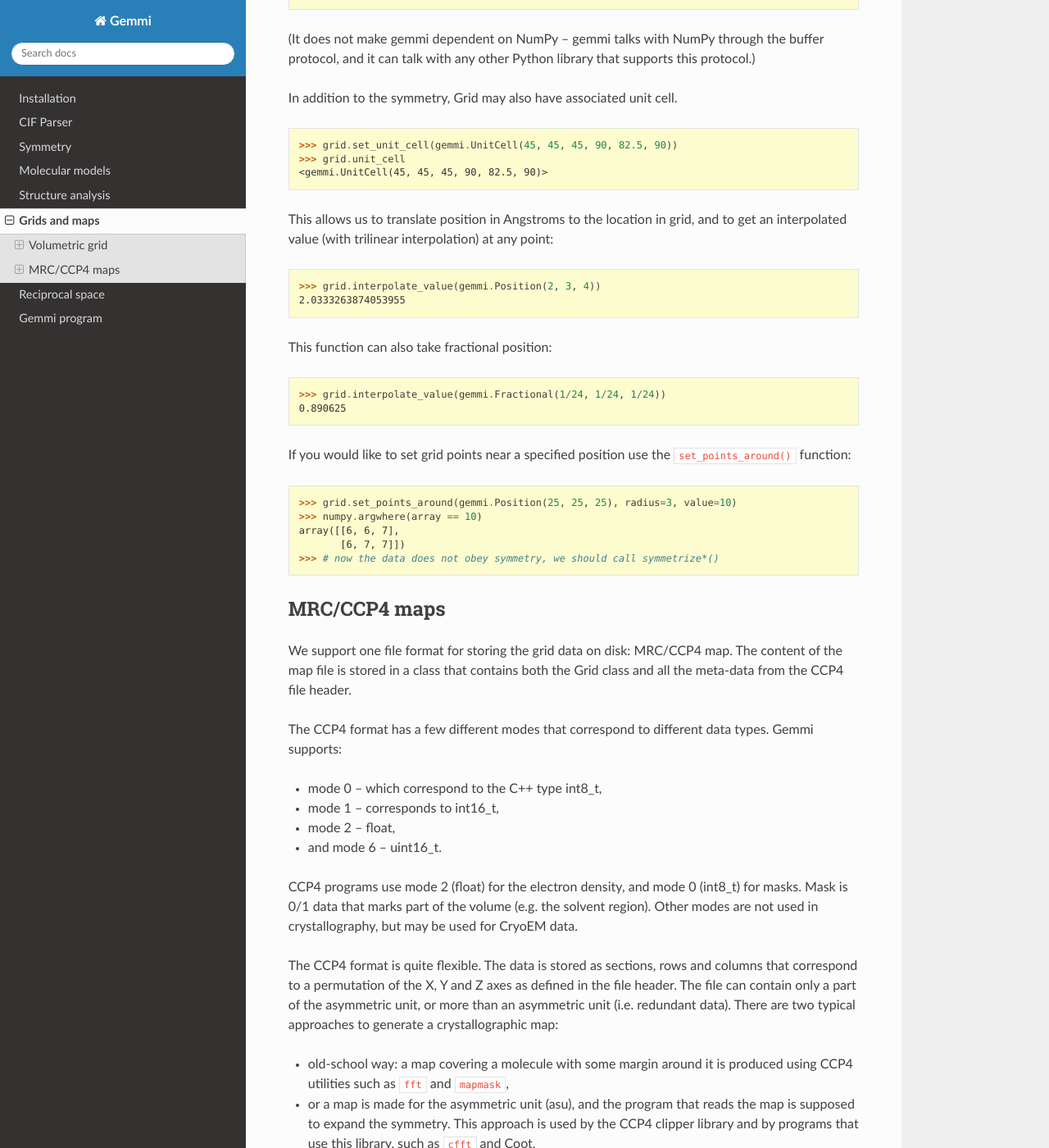
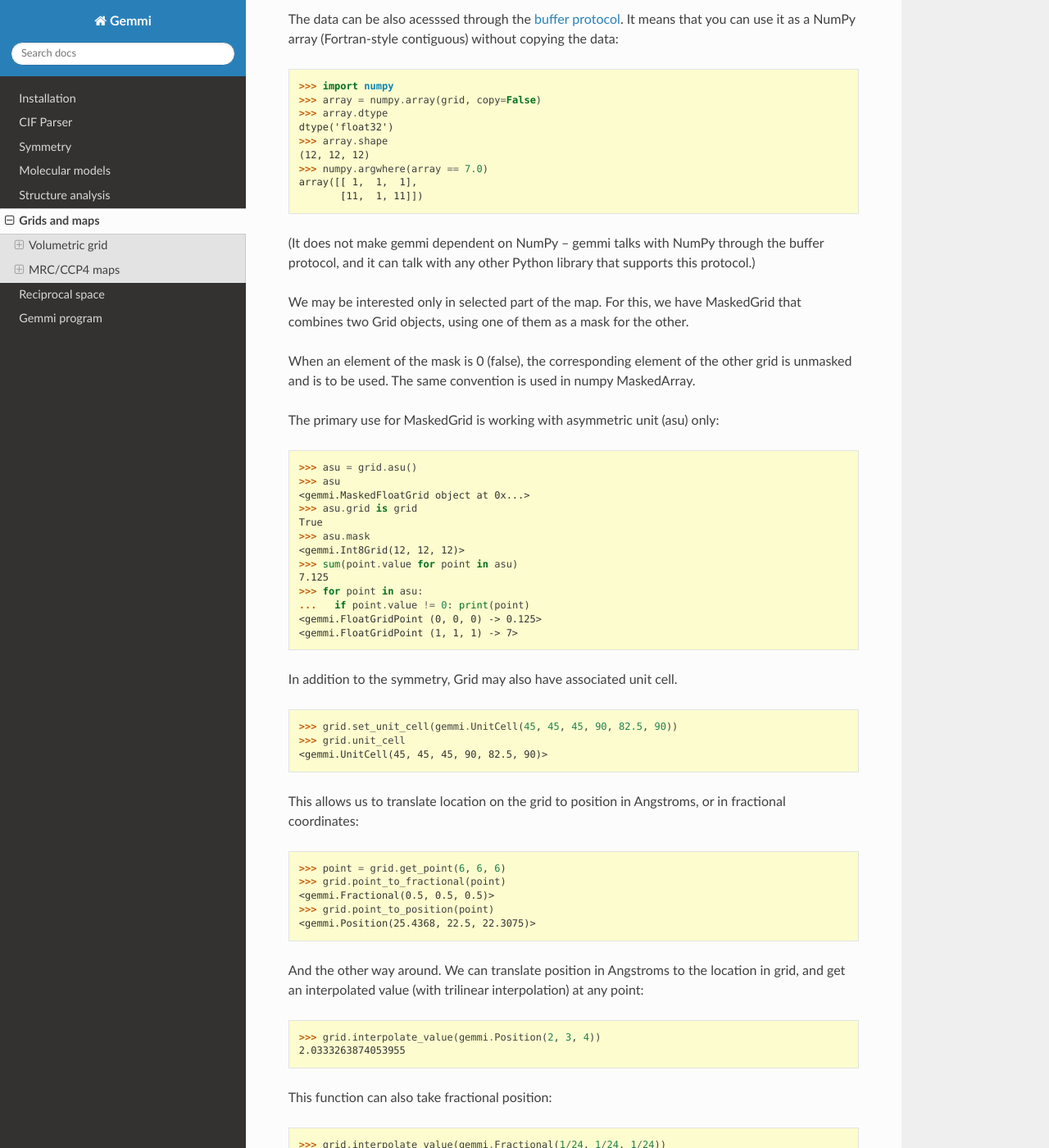
Before and after one commit to project-gemmi/gemmi, a Sphinx documentation site: the page built from docs/grid.rst, in a window 1280 px wide and 1400 px high, scrolled down 2424 px. Shown: the whole window at 82% size. Built offline with Sphinx 7.4.7 and the Read the Docs theme 2.0.0, drawn with Linux system fonts in a browser that asks for light colours; some of the changed text lies outside the part shown.

Commit message:
grid: added MaskedGrid, Grid::Point and a few methods

```diff
--- a/docs/grid.rst
+++ b/docs/grid.rst
@@ -95,11 +95,25 @@ it understands crystallographic symmetry.
 
   >>> grid.spacegroup = gemmi.find_spacegroup_by_name('P2')
   >>> grid.set_value(0, 0, 0, 0.125)  # a special position
-  >>> sum(grid)  # for now only two points: 7.0 + 0.125
+  >>> grid.sum()  # for now only two points: 7.0 + 0.125
   7.125
   >>> grid.symmetrize_max()  # applying symmetry
-  >>> sum(grid)  # one point gets duplicated, the other is on rotation axis
+  >>> grid.sum()  # one point got duplicated, the other is on rotation axis
   14.125
+  >>> for point in grid:
+  ...   if point.value != 0.: print(point)
+  <gemmi.FloatGridPoint (0, 0, 0) -> 0.125>
+  <gemmi.FloatGridPoint (1, 1, 1) -> 7>
+  <gemmi.FloatGridPoint (11, 1, 11) -> 7>
+
+The point that you get when iterating over grid has four properties:
+
+.. doctest::
+
+  >>> grid.get_point(0, 0, 0)
+  <gemmi.FloatGridPoint (0, 0, 0) -> 0.125>
+  >>> _.u, _.v, _.w, _.value
+  (0, 0, 0, 0.125)
 
 The data can be also acesssed through the
 `buffer protocol <https://docs.python.org/3/c-api/buffer.html>`_.
@@ -123,6 +137,32 @@ without copying the data:
 through the buffer protocol, and it can talk with any other Python library
 that supports this protocol.)
 
+We may be interested only in selected part of the map.
+For this, we have MaskedGrid that combines two Grid objects,
+using one of them as a mask for the other.
+
+When an element of the mask is 0 (false), the corresponding element
+of the other grid is unmasked and is to be used. The same convention
+is used in numpy MaskedArray.
+
+The primary use for MaskedGrid is working with asymmetric unit (asu) only:
+
+.. doctest::
+
+  >>> asu = grid.asu()
+  >>> asu  # doctest: +ELLIPSIS
+  <gemmi.MaskedFloatGrid object at 0x...>
+  >>> asu.grid is grid
+  True
+  >>> asu.mask
+  <gemmi.Int8Grid(12, 12, 12)>
+  >>> sum(point.value for point in asu)
+  7.125
+  >>> for point in asu:
+  ...   if point.value != 0: print(point)
+  <gemmi.FloatGridPoint (0, 0, 0) -> 0.125>
+  <gemmi.FloatGridPoint (1, 1, 1) -> 7>
+
 In addition to the symmetry, Grid may also have associated unit cell.
 
 .. doctest::
@@ -131,8 +171,21 @@ In addition to the symmetry, Grid may also have associated unit cell.
   >>> grid.unit_cell
   <gemmi.UnitCell(45, 45, 45, 90, 82.5, 90)>
 
-This allows us to translate position in Angstroms to the location in grid,
-and to get an interpolated value (with trilinear interpolation) at any point:
+This allows us to translate location on the grid to position in Angstroms,
+or in fractional coordinates:
+
+.. doctest::
+
+  >>> point = grid.get_point(6, 6, 6)
+  >>> grid.point_to_fractional(point)
+  <gemmi.Fractional(0.5, 0.5, 0.5)>
+  >>> grid.point_to_position(point)
+  <gemmi.Position(25.4368, 22.5, 22.3075)>
+
+
+And the other way around.
+We can translate position in Angstroms to the location in grid,
+and get an interpolated value (with trilinear interpolation) at any point:
 
 .. doctest::
 
@@ -158,6 +211,11 @@ use the ``set_points_around()`` function:
          [6, 7, 7]])
   >>> # now the data does not obey symmetry, we should call symmetrize*()
 
+To set all point values, do:
+
+.. doctest::
+
+  >>> grid.fill(1.23)
 
 MRC/CCP4 maps
 =============
```
Also changed, not shown: 6 other files.
